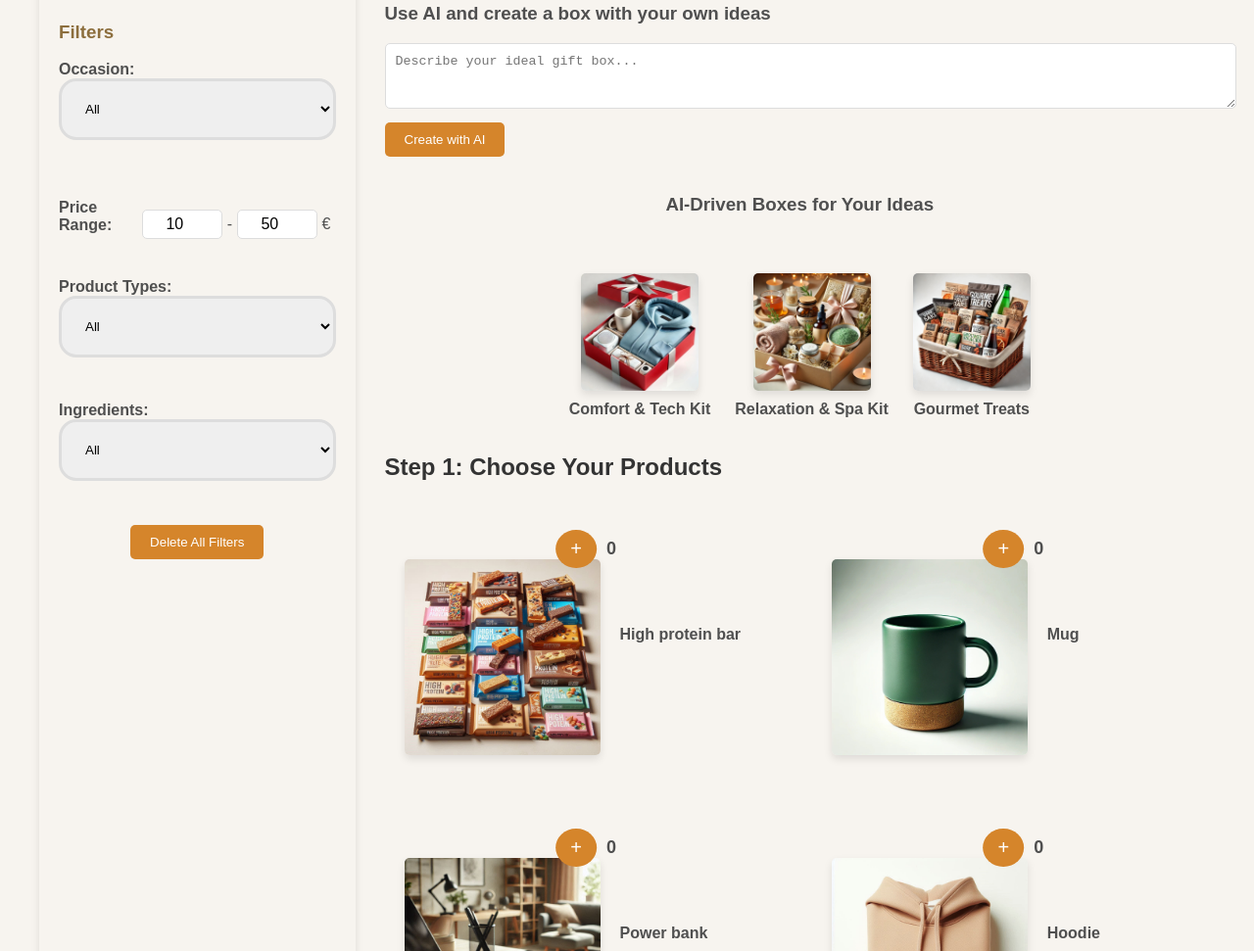
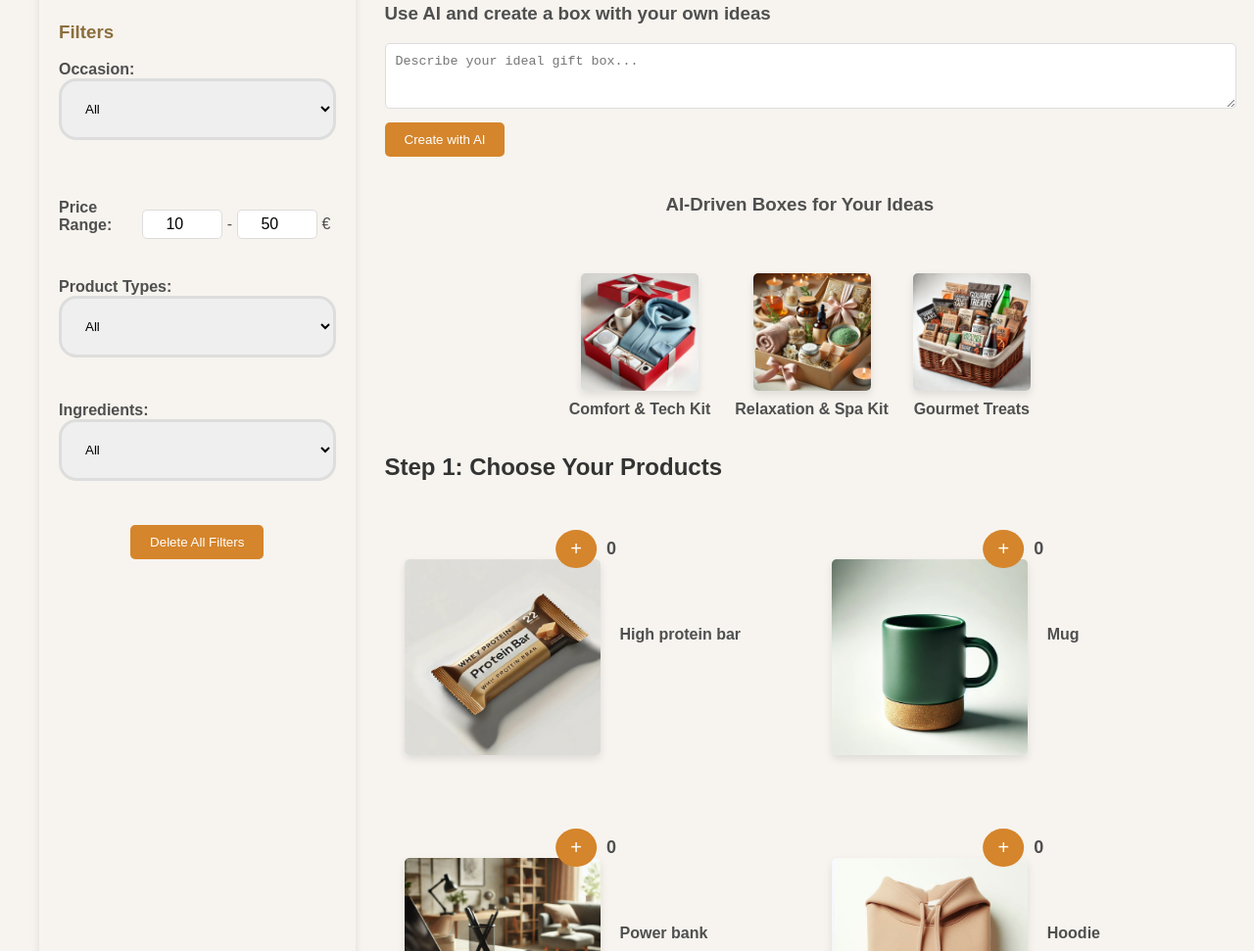
Before and after one commit to Fateme-77/giftbox, a plain HTML site: page index.html in a window 1280 px wide. Shown: the part 211-1182 px from the top of the page at 98% size. Drawn offline with Linux system fonts and the light colour scheme.

Commit message:
Update index.html

```diff
--- a/index.html
+++ b/index.html
@@ -329,7 +329,7 @@
         <button class="add-to-cart-btn" onclick="increaseQuantity('Highproteinbar')">+</button>
         <span id="quantity-Highproteinbar">0</span> <!-- نمایش تعداد کلیک‌ها -->
     </div>
-    <img src="images/High protein bar.png" alt="Chocolate Gift Set">
+    <img src="images/High protein bar.jpg" alt="Chocolate Gift Set">
     <p>High protein bar</p>
 
 </div>
```
